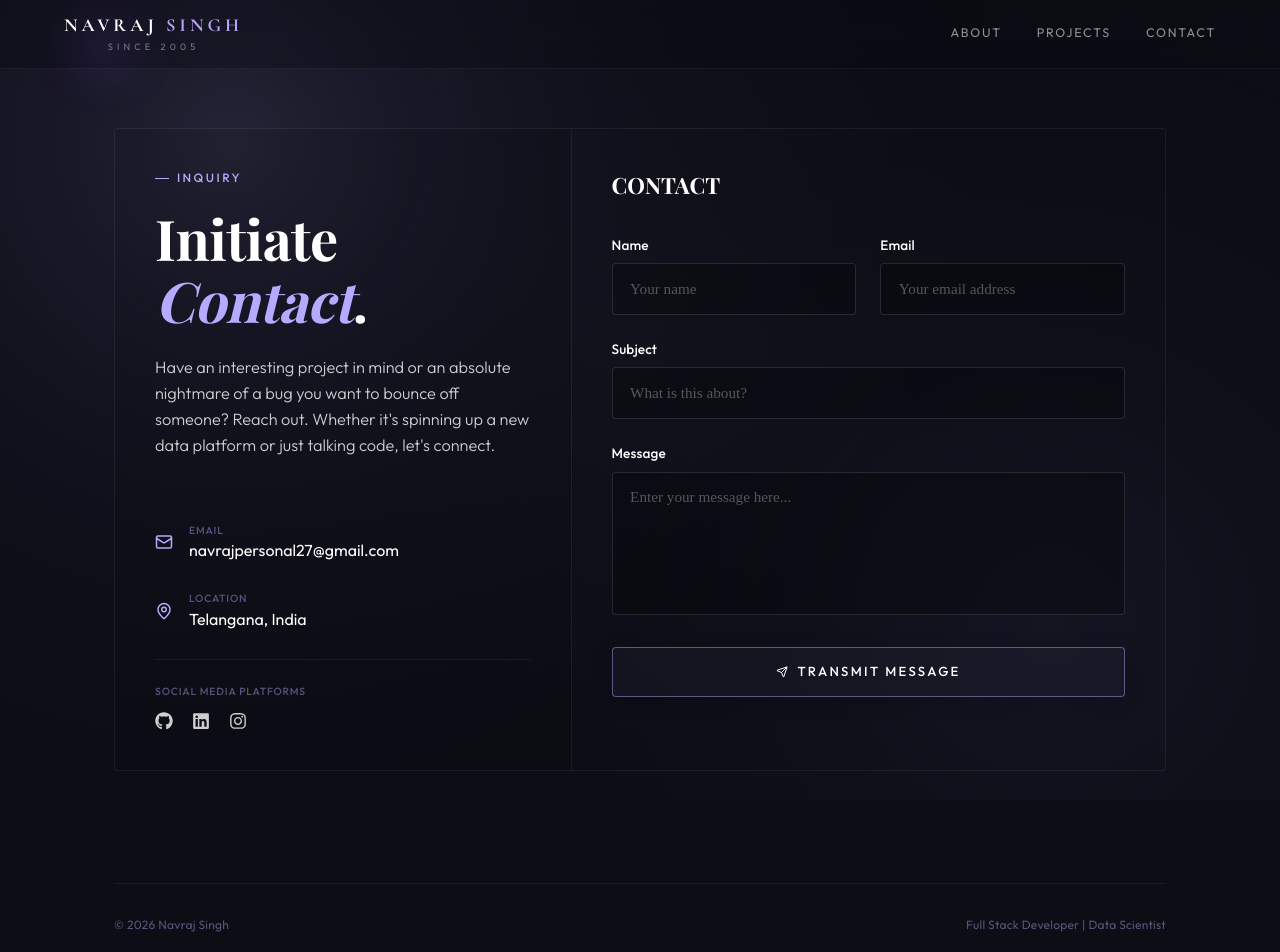
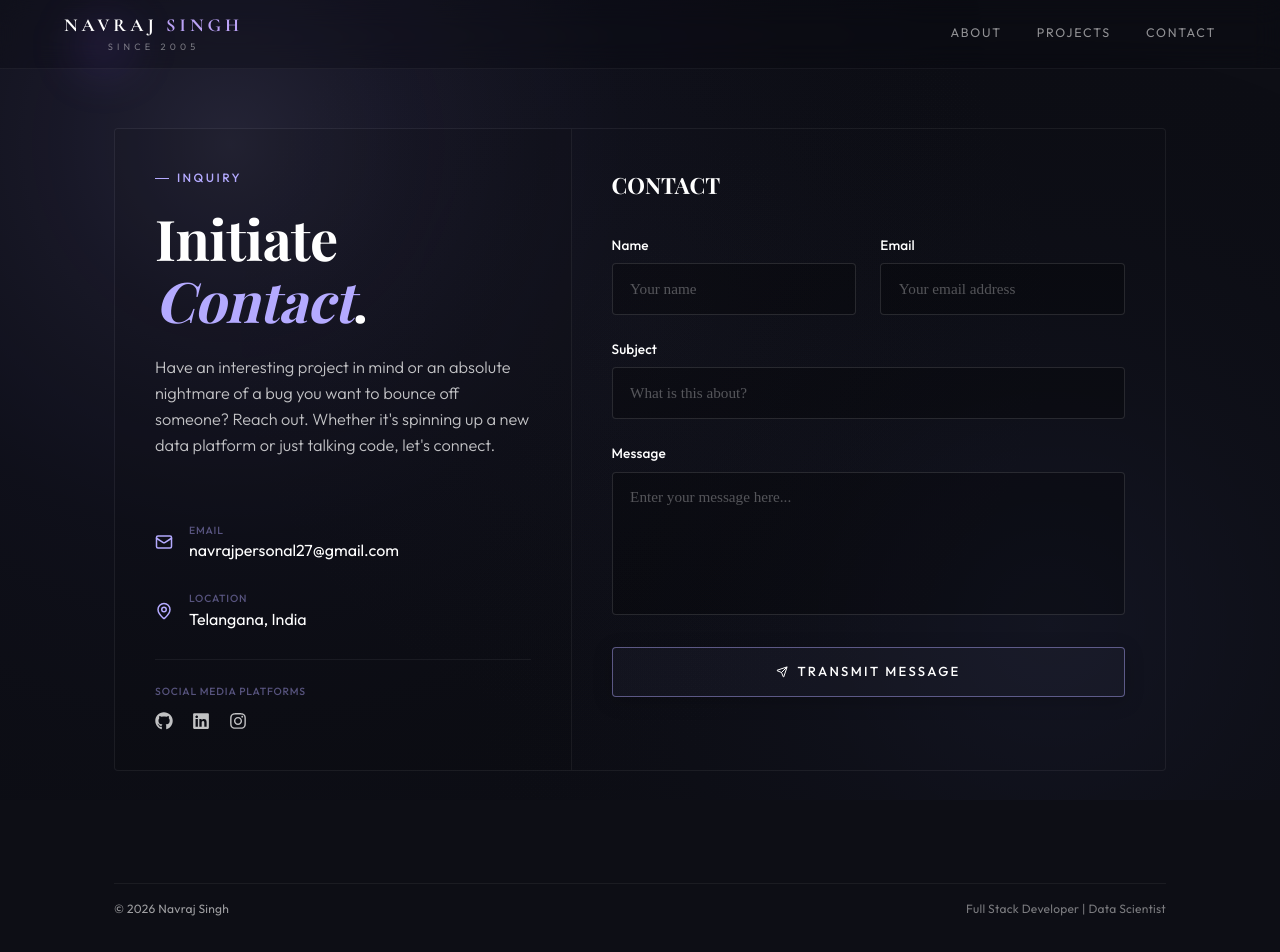
Before and after one commit to RedPanda-08/frontend-portfolio, a React (Vite) app in the folder portfolio/: page /contact in a window 1280 px wide. Shown: the top 952 px of the page. Built offline with nearby package versions, Linux system fonts and the light colour scheme; no server answers; a web font is replaced by a local one.

Commit message:
Changes made to footer

```diff
--- a/portfolio/src/components/Contact.jsx
+++ b/portfolio/src/components/Contact.jsx
@@ -12,7 +12,7 @@ const C = {
   surfaceHover: "rgba(255, 255, 255, 0.015)",
   border: "rgba(255, 255, 255, 0.06)", // Sharper border visibility
   text: "#ffffff",        // Brilliant Pure White for absolute reading clarity
-  muted: "rgba(255, 255, 255, 0.8)",  // High-contrast secondary text string
+  muted: "#a1a4b0",       // High-contrast secondary text grey string
   accent: "rgba(180, 170, 255, 1)",   // Vibrant Periwinkle Anchor Core
   dim: "rgba(180, 170, 255, 0.45)"
 };
@@ -39,6 +39,8 @@ const ContactPage = () => {
   });
   const [formStatus, setFormStatus] = useState(null);
   const [alertMessage, setAlertMessage] = useState('');
+
+  const isMobile = windowWidth <= 768;
 
   useEffect(() => {
     document.body.style.backgroundColor = C.bg;
@@ -258,7 +260,7 @@ const ContactPage = () => {
                 fontFamily: "'Outfit', sans-serif",
                 fontSize: "1.02rem",
                 fontWeight: 300,
-                color: C.muted,
+                color: "rgba(255,255,255,0.75)",
                 lineHeight: 1.6,
                 margin: "1rem 0 0 0"
               }}>
@@ -296,7 +298,7 @@ const ContactPage = () => {
                     { icon: <FaLinkedin size={18} />, href: "https://linkedin.com/in/" },
                     { icon: <FaInstagram size={18} />, href: "https://www.instagram.com/" },
                   ].map((social, i) => (
-                    <a key={i} href={social.href} target="_blank" rel="noopener noreferrer" className="studio-social-icon-anchor" style={{ color: C.muted, transition: "transform 0.2s cubic-bezier(0.16, 1, 0.3, 1), color 0.2s ease" }}>
+                    <a key={i} href={social.href} target="_blank" rel="noopener noreferrer" className="studio-social-icon-anchor" style={{ color: "rgba(255,255,255,0.75)", transition: "transform 0.2s cubic-bezier(0.16, 1, 0.3, 1), color 0.2s ease" }}>
                       {social.icon}
                     </a>
                   ))}
@@ -412,10 +414,34 @@ const ContactPage = () => {
 
         </div>
 
-        {/* STUDIO FOOTER */}
-        <footer style={{ borderTop: `1px solid ${C.border}`, marginTop: "clamp(5rem, 10vw, 7rem)", paddingTop: "2rem", display: "flex", justifyContent: "space-between", alignItems: "center", fontFamily: "'Outfit', sans-serif", fontSize: "0.75rem", color: C.dim, letterSpacing: "0.02em" }}>
-          <span>© {new Date().getFullYear()} Navraj Singh</span>
-          <span>Full Stack Developer | Data Scientist</span>
+        {/* FULLY SYNCHRONIZED MOBILE FRIENDLY FOOTER BLOCK */}
+        <footer style={{
+          borderTop: `1px solid ${C.border}`,
+          marginTop: "clamp(5rem, 10vw, 7rem)",
+          paddingTop: "1rem",
+          display: "flex",
+          flexDirection: isMobile ? "column" : "row",
+          justifyContent: "space-between",
+          alignItems: isMobile ? "flex-start" : "center",
+          fontFamily: "'Outfit', sans-serif",
+          fontSize: "0.75rem",
+          color: C.muted,
+          letterSpacing: "0.02em",
+          gap: isMobile ? "0.4rem" : "1rem" // Snug gap alignment for stacked elements
+        }}>
+          <div style={{ display: "flex", flexDirection: "column", gap: "0.35rem", width: isMobile ? "100%" : "auto" }}>
+            <span style={{ color: "rgba(255, 255, 255, 0.6)" }}>© {new Date().getFullYear()} Navraj Singh</span>
+          </div>
+          <span style={{
+            textAlign: isMobile ? "left" : "right",
+            fontWeight: 400,
+            color: "rgba(255, 255, 255, 0.45)",
+            width: isMobile ? "100%" : "auto",
+            borderTop: "none",
+            paddingTop: "0"
+          }}>
+            Full Stack Developer | Data Scientist
+          </span>
         </footer>
 
       </div>
--- a/portfolio/src/components/Projects.jsx
+++ b/portfolio/src/components/Projects.jsx
@@ -29,11 +29,11 @@ const fadeUp = {
 const architectures = {
   1: {
     nodes: [
-      { id: "ui",    label: "Next.js UI",       sub: "SSR · Routing · Tailwind",   x: 200, y: 32,  w: 240, h: 56 },
-      { id: "api",   label: "FastAPI",          sub: "REST Gateway · JWT · CORS",  x: 200, y: 148, w: 240, h: 56 },
-      { id: "ai",    label: "LLM Engine",        sub: "OpenAI · Prompt Pipeline",   x: 20,  y: 268, w: 185, h: 56 },
+      { id: "ui",    label: "Next.js UI",      sub: "SSR · Routing · Tailwind",    x: 200, y: 32,  w: 240, h: 56 },
+      { id: "api",   label: "FastAPI",         sub: "REST Gateway · JWT · CORS",   x: 200, y: 148, w: 240, h: 56 },
+      { id: "ai",    label: "LLM Engine",        sub: "OpenAI · Prompt Pipeline",    x: 20,  y: 268, w: 185, h: 56 },
       { id: "db",    label: "PostgreSQL",        sub: "ORM · Migrations · Pool",    x: 435, y: 268, w: 185, h: 56 },
-      { id: "queue", label: "Task Queue",        sub: "Celery · Redis Broker",      x: 200, y: 388, w: 240, h: 56 },
+      { id: "queue", label: "Task Queue",        sub: "Celery · Redis Broker",       x: 200, y: 388, w: 240, h: 56 },
       { id: "cdn",   label: "CDN / Edge",        sub: "Vercel · Cache · Delivery",  x: 200, y: 508, w: 240, h: 56 },
     ],
     edges: [
@@ -174,7 +174,6 @@ function ArchDiagram({ arch, visible }) {
   const rafRef = useRef(null);
   const [scale, setScale] = useState(1);
 
-  // Dynamic Scale Monitor: Calculates and drops the canvas size cleanly inside mobile display ports
   useEffect(() => {
     const updateScale = () => {
       if (!wrapperRef.current) return;
@@ -576,7 +575,7 @@ export default function Projects() {
                   <p style={{ fontFamily:"'Outfit',sans-serif", fontSize:"0.95rem", fontWeight:300, color:C.text, lineHeight:1.65, margin:0, opacity:0.95 }}>{project.description}</p>
                 </div>
                 <div style={{ display:"flex", flexDirection:"column", gap:"1.25rem" }}>
-                  <div style={{ display:"flex", flexWrap:"wrap", gap:"0.5rem" }}>
+                  <div style={{ display:"flex", flexWrap:"wrap", gap:"0.4rem" }}>
                     {project.technologies.map((tech,i)=>(
                       <span key={i} style={{ fontFamily:"'Outfit',sans-serif", fontSize:"0.72rem", fontWeight:400, color:C.muted, background:"rgba(255,255,255,0.015)", border:`1px solid ${C.border}`, padding:"0.35rem 0.75rem", borderRadius:"3px", letterSpacing:"0.02em" }}>{tech}</span>
                     ))}
@@ -606,9 +605,34 @@ export default function Projects() {
           </div>
         </motion.section>
 
-        <footer style={{ borderTop:`1px solid ${C.border}`, paddingTop:"2rem", display:"flex", justifyContent:"space-between", alignItems:"center", fontFamily:"'Outfit',sans-serif", fontSize:"0.75rem", color:C.dim, letterSpacing:"0.02em" }}>
-          <span>© {new Date().getFullYear()} Navraj Singh</span>
-          <span>Full Stack Developer | Data Scientist</span>
+            {/* FULLY SYNCHRONIZED MOBILE FRIENDLY FOOTER BLOCK */}
+        <footer style={{
+          borderTop: `1px solid ${C.border}`,
+          marginTop: "clamp(5rem, 10vw, 7rem)",
+          paddingTop: "1rem",
+          display: "flex",
+          flexDirection: isMobile ? "column" : "row",
+          justifyContent: "space-between",
+          alignItems: isMobile ? "flex-start" : "center",
+          fontFamily: "'Outfit', sans-serif",
+          fontSize: "0.75rem",
+          color: C.muted,
+          letterSpacing: "0.02em",
+          gap: isMobile ? "0.4rem" : "1rem" // Snug gap alignment for stacked elements
+        }}>
+          <div style={{ display: "flex", flexDirection: "column", gap: "0.35rem", width: isMobile ? "100%" : "auto" }}>
+            <span style={{ color: "rgba(255, 255, 255, 0.6)" }}>© {new Date().getFullYear()} Navraj Singh</span>
+          </div>
+          <span style={{
+            textAlign: isMobile ? "left" : "right",
+            fontWeight: 400,
+            color: "rgba(255, 255, 255, 0.45)",
+            width: isMobile ? "100%" : "auto",
+            borderTop: "none",
+            paddingTop: "0"
+          }}>
+            Full Stack Developer | Data Scientist
+          </span>
         </footer>
       </div>
 
@@ -637,8 +661,8 @@ export default function Projects() {
 
 function Label({ children }) {
   return (
-    <div style={{ display:"flex", alignItems:"center", gap:"0.5rem", marginBottom:"0.25rem" }}>
-      <div style={{ width:14, height:"1px", background:C.accent }}/>
+    <div style={{ display: "flex", alignItems: "center", gap: "0.5rem", marginBottom: "0.25rem" }}>
+      <div style={{ width: 14, height: "1px", background:C.accent }} />
       <span style={{ fontFamily:"'Outfit',sans-serif", fontSize:"0.75rem", fontWeight:500, letterSpacing:"0.2em", textTransform:"uppercase", color:C.accent }}>{children}</span>
     </div>
   );
--- a/portfolio/src/components/aboutme.jsx
+++ b/portfolio/src/components/aboutme.jsx
@@ -33,32 +33,8 @@ export default function AboutMe() {
   const canvasRef = useRef(null);
   const [windowWidth, setW] = useState(window.innerWidth);
   const [mouse, setMouse] = useState({ x: window.innerWidth * 0.5, y: window.innerHeight * 0.5 });
-  const [visitorCount, setVisitorCount] = useState("...");
 
   const isMobile = windowWidth <= 768;
-
-  // Read-Only Telemetry Link (Prevents Double Increments)
-  useEffect(() => {
-    const backendUrl = window.location.hostname === "localhost" || window.location.hostname === "127.0.0.1"
-      ? "http://localhost:5000"
-      : "https://portfolio-backend-1-eogw.onrender.com";
-
-    // Merged into a unified, secure GET stream reader
-    fetch(`${backendUrl}/api/track/visit`)
-      .then((res) => res.json())
-      .then((data) => {
-        if (data && data.value !== undefined) {
-          setVisitorCount(data.value.toLocaleString());
-        }
-      })
-      .catch(() => {
-        if (window.location.hostname === "localhost" || window.location.hostname === "127.0.0.1") {
-          setVisitorCount("Dev Local");
-        } else {
-          setVisitorCount("Offline");
-        }
-      });
-  }, []);
 
   useEffect(() => {
     document.body.style.backgroundColor = C.bg;
@@ -609,28 +585,31 @@ export default function AboutMe() {
 
         </div>
 
-        {/* REFINED SYSTEM LOG FOOTER BLOCK */}
         <footer style={{
           borderTop: `1px solid ${C.border}`,
-          marginTop: "4rem",
-          paddingTop: "2rem",
+          marginTop: "clamp(5rem, 10vw, 7rem)",
+          paddingTop: "1rem",
           display: "flex",
+          flexDirection: isMobile ? "column" : "row",
           justifyContent: "space-between",
-          alignItems: "center",
+          alignItems: isMobile ? "flex-start" : "center",
           fontFamily: "'Outfit', sans-serif",
           fontSize: "0.75rem",
-          color: C.dim,
+          color: C.muted,
           letterSpacing: "0.02em",
-          flexWrap: "wrap",
-          gap: "1rem"
+          gap: isMobile ? "0.4rem" : "1rem" // Snug gap alignment for stacked elements
         }}>
-          <div style={{ display: "flex", flexDirection: "column", gap: "0.35rem" }}>
+          <div style={{ display: "flex", flexDirection: "column", gap: "0.35rem", width: isMobile ? "100%" : "auto" }}>
             <span style={{ color: "rgba(255, 255, 255, 0.6)" }}>© {new Date().getFullYear()} Navraj Singh</span>
-            <span style={{ fontSize: "0.68rem", fontFamily: "monospace", color: "rgba(255, 255, 255, 0.25)", letterSpacing: "0.05em" }}>
-              Clients Visited: <span style={{ color: C.accent }}>{visitorCount}</span>
-            </span>
           </div>
-          <span style={{ textAlign: isMobile ? "left" : "right", fontWeight: 400, color: "rgba(255, 255, 255, 0.45)" }}>
+          <span style={{
+            textAlign: isMobile ? "left" : "right",
+            fontWeight: 400,
+            color: "rgba(255, 255, 255, 0.45)",
+            width: isMobile ? "100%" : "auto",
+            borderTop: "none",
+            paddingTop: "0"
+          }}>
             Full Stack Developer | Data Scientist
           </span>
         </footer>
```
Lines whose indentation alone changed are shown as unchanged.
